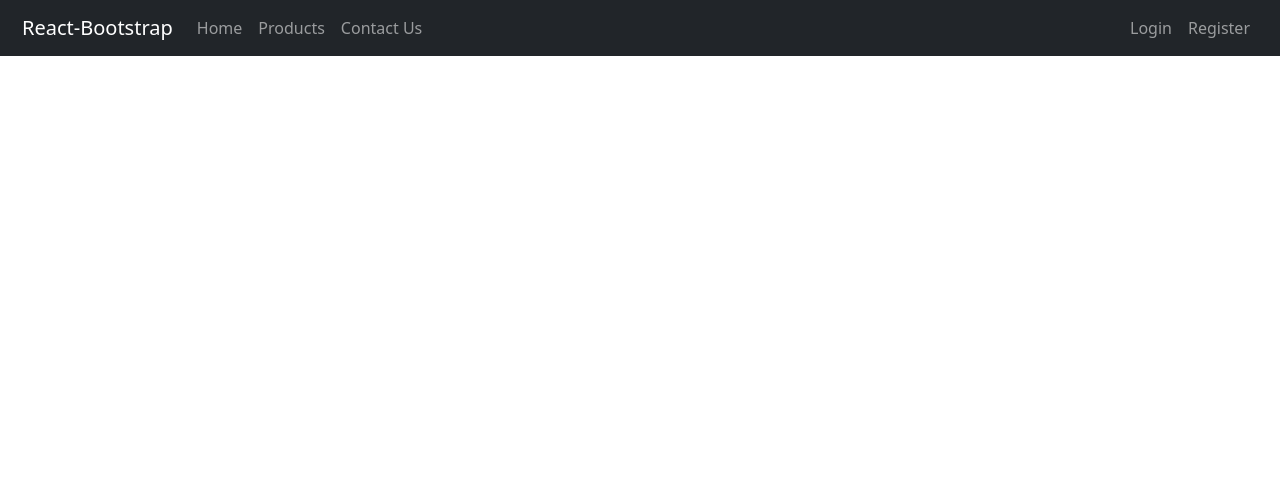
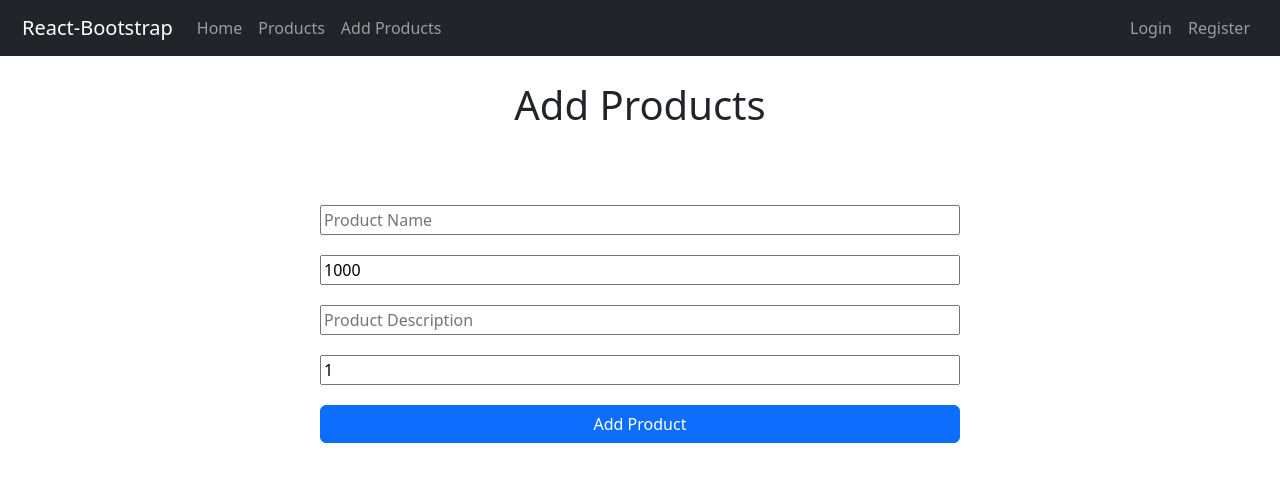
Before and after one commit to jaysonadam/Full-Stack-Review, a React (Create React App) app: page /add in a window 1280 px wide. Shown: the top 482 px of the page. Built offline with nearby package versions, Linux system fonts and the light colour scheme.

Commit message:
Update add products page

```diff
--- a/src/App.js
+++ b/src/App.js
@@ -5,6 +5,7 @@ import { BrowserRouter as Router, Routes, Route } from "react-router-dom";
 import Home from "./pages/home/home";
 import Edit from "./pages/edit/edit";
 import Login from "./pages/login/login";
+import AddProducts from "./pages/add/add";
 import Register from "./pages/register/register";
 import Products from "./pages/products/products";
 import Navigation from "./components/navbar/navbar";
@@ -38,6 +39,7 @@ function App() {
                 <Route path="/edit" element={<Edit />} />
                 <Route path="/login" element={<Login />} />
                 <Route path="/reg" element={<Register />} />
+                <Route path="/add" element={<AddProducts />} />
                 <Route path="/products" element={<Products />} />
             </Routes>
         </Router>
--- a/src/components/navbar/navbar.jsx
+++ b/src/components/navbar/navbar.jsx
@@ -35,7 +35,7 @@ function Navigation() {
           <Nav>
             <Nav.Link href="/">Home</Nav.Link>
             <Nav.Link href="/products">Products</Nav.Link>
-            <Nav.Link href="/">Contact Us</Nav.Link>
+            <Nav.Link href="/add">Add Products</Nav.Link>
           </Nav>
           {username ? (
             <>
--- /dev/null
+++ b/src/pages/add/add.css
@@ -0,0 +1,3 @@
+#ipt {
+    margin-top: 20px;
+}
--- /dev/null
+++ b/src/pages/add/add.js
@@ -0,0 +1,36 @@
+import React, { useState } from "react";
+
+import './add.css';
+import { Button } from "react-bootstrap";
+
+function AddProducts() {
+    const [ formState, setFormState ] = useState({
+        name: '',
+        description: '',
+        price: 1000,
+        stock: 1
+    });
+
+    const handleChange = (e) => {
+        setFormState({ ...formState, [e.target.name]: e.target.value })
+    };
+
+    return (
+        <>
+            <div>
+                <h1>Add Products</h1>
+            </div>
+            <div className="d-flex justify-content-center">
+                <div className="d-flex flex-column mt-5 w-50">
+                    <input id="ipt" name="name" placeholder="Product Name" type="text" onChange={handleChange}/>
+                    <input id="ipt" name="price" placeholder="Product Price (Rp.)" type="number" min="0" value={ formState.price } onChange={handleChange}/>
+                    <input id="ipt" name="description" placeholder="Product Description" type="text" onChange={handleChange}/>
+                    <input id="ipt" name="stock" placeholder="Stock" type="number" min="0" value={ formState.stock } onChange={handleChange}/>
+                    <Button id="ipt">Add Product</Button>
+                </div>
+            </div>
+        </>
+    )
+}
+
+export default AddProducts;
```
